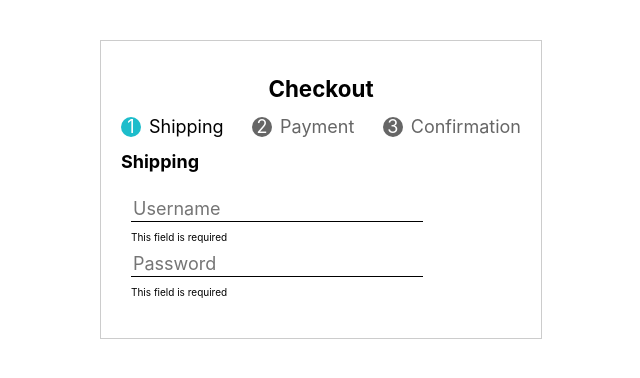
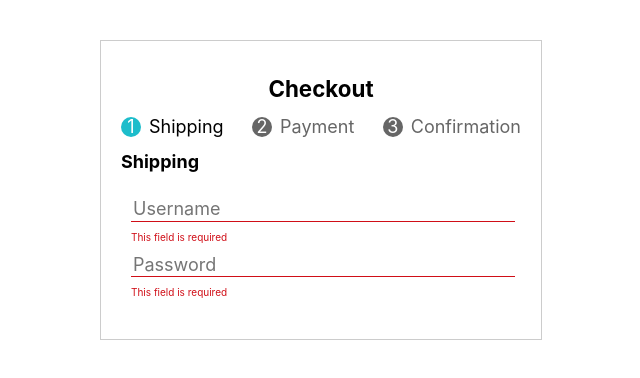
Before and after one commit to nryotaro/witch, a Next.js app: page / in a window 1280 px wide. Shown: the top 378 px of the page, without its empty margins (319-959 px from the left). Built offline with nearby package versions, Linux system fonts and the light colour scheme.

Commit message:
validation

```diff
--- a/components/InputText.tsx
+++ b/components/InputText.tsx
@@ -7,9 +7,10 @@ interface Props {
 	errorMessage: string | null,
 }
 
-export default function InputText<T>({ value, inputType, setValue, placeholder, errorMessage }: Props) {
-	const warning = errorMessage === null ? <></> : <p>{errorMessage}</p>
-	return <>
+export default function InputText<T>(
+	{ value, inputType, setValue, placeholder, errorMessage }: Props) {
+	const validation = errorMessage === null ? styles.valid : styles.invalid;
+	return <div className={`${styles.container} ${validation}`}>
 		<input
 			className={styles.input}
 			type={inputType}
@@ -17,6 +18,6 @@ export default function InputText<T>({ value, inputType, setValue, placeholder,
 			value={value}
 			onChange={(event) => setValue(event.target.value)}
 		/>
-		{warning}
-	</>
+	    <p className={styles.errorMessage}>{errorMessage}</p>
+	</div>
 }
--- a/styles/InputText.module.css
+++ b/styles/InputText.module.css
@@ -1,9 +1,22 @@
+.container {
+}
 .input {
+	min-width: 100%;
 	font-size: 1.8rem;
 	border: 0;
 	border-bottom: 1px solid black;
 }
 .input:focus {
 	outline: none;
-	border-bottom: 1px solid black;
 }
+.invalid .input {
+	border-bottom: 1px solid #d00e17;
+}
+
+.errorMessage {
+	min-height: 1.2rem;
+	color: #d00e17;
+}
+.valid .errorMessage {
+	visibility: hidden;
+}
```
